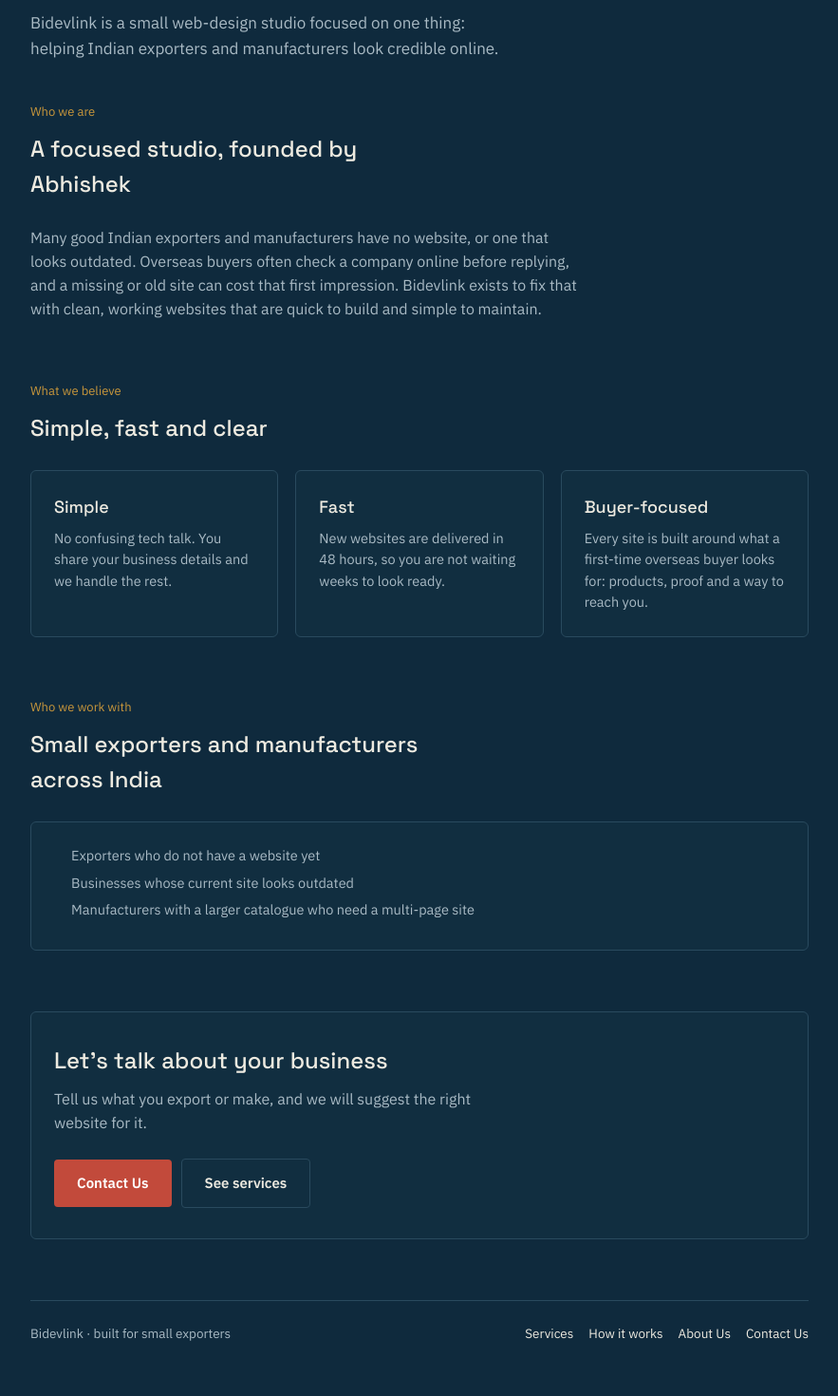
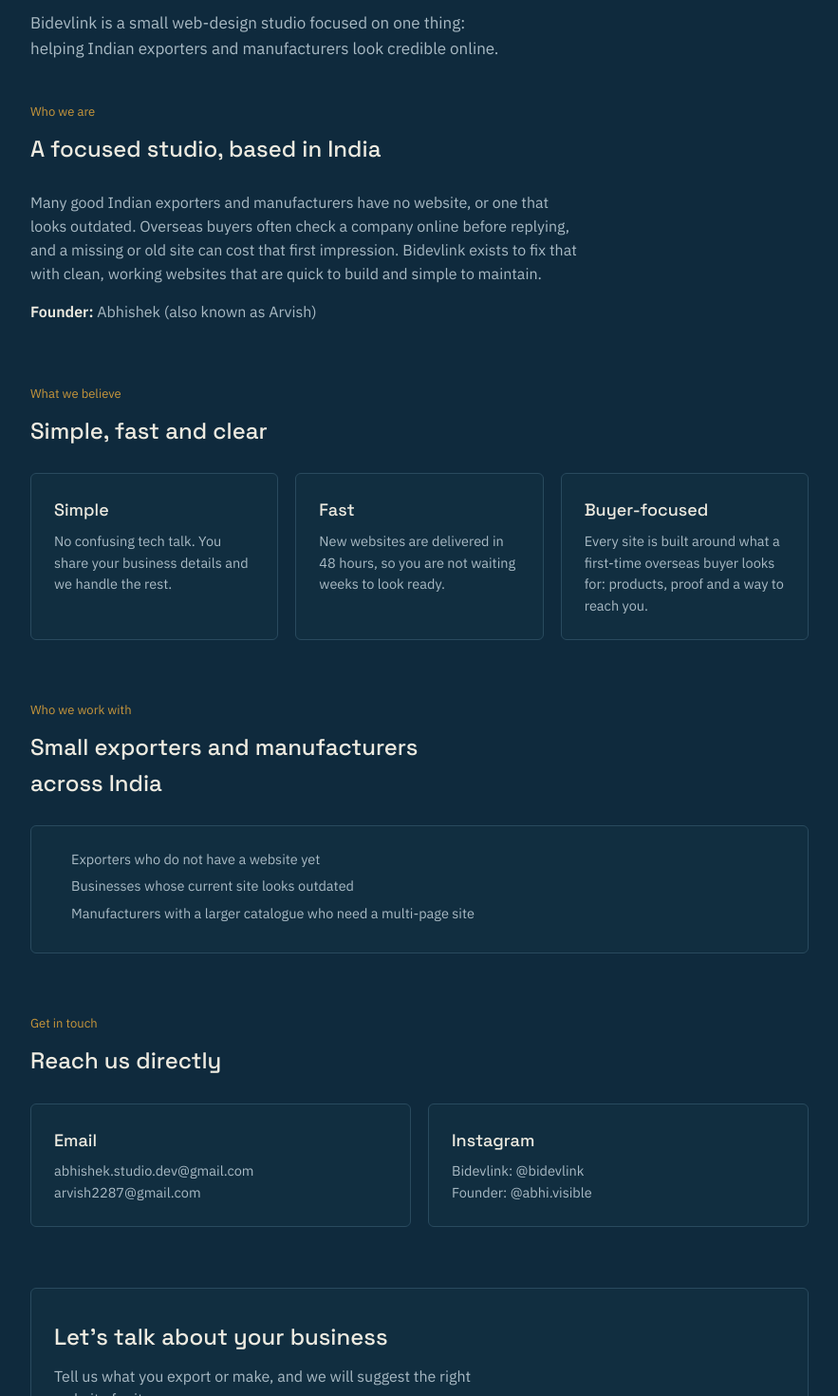
Before and after one commit to Abhishek862009/portfolio, a Next.js app: page /bidevlink/about in a window 1280 px wide. Shown: the part 320-1790 px from the top of the page at 95% size, without its empty margins (198-1081 px from the left). Built offline with nearby package versions, Linux system fonts and the light colour scheme.

Commit message:
Bidevlink About: founder name, both emails, Instagram links, India

```diff
--- a/app/bidevlink/about/page.tsx
+++ b/app/bidevlink/about/page.tsx
@@ -22,12 +22,15 @@ export default function AboutPage() {
 
       <section>
         <div className="section-label">Who we are</div>
-        <h2>A focused studio, founded by Abhishek</h2>
+        <h2>A focused studio, based in India</h2>
         <p style={{ color: 'var(--d-ink-soft)', maxWidth: '60ch', margin: 0 }}>
           Many good Indian exporters and manufacturers have no website, or one that looks outdated.
           Overseas buyers often check a company online before replying, and a missing or old site
           can cost that first impression. Bidevlink exists to fix that with clean, working websites
           that are quick to build and simple to maintain.
+        </p>
+        <p style={{ color: 'var(--d-ink-soft)', maxWidth: '60ch', margin: '16px 0 0' }}>
+          <strong style={{ color: 'var(--d-ink)' }}>Founder:</strong> Abhishek (also known as Arvish)
         </p>
       </section>
 
@@ -63,6 +66,31 @@ export default function AboutPage() {
       </section>
 
       <section>
+        <div className="section-label">Get in touch</div>
+        <h2>Reach us directly</h2>
+        <div className="grid2">
+          <div className="card">
+            <h3>Email</h3>
+            <p>
+              <a href="mailto:abhishek.studio.dev@gmail.com">abhishek.studio.dev@gmail.com</a>
+              <br />
+              <a href="mailto:arvish2287@gmail.com">arvish2287@gmail.com</a>
+            </p>
+          </div>
+          <div className="card">
+            <h3>Instagram</h3>
+            <p>
+              Bidevlink:{' '}
+              <a href="https://www.instagram.com/bidevlink" target="_blank" rel="noopener noreferrer">@bidevlink</a>
+              <br />
+              Founder:{' '}
+              <a href="https://www.instagram.com/abhi.visible" target="_blank" rel="noopener noreferrer">@abhi.visible</a>
+            </p>
+          </div>
+        </div>
+      </section>
+
+      <section>
         <div className="band">
           <h2>Let&apos;s talk about your business</h2>
           <p>Tell us what you export or make, and we will suggest the right website for it.</p>
--- a/app/bidevlink/layout.tsx
+++ b/app/bidevlink/layout.tsx
@@ -51,6 +51,8 @@ const jsonLd = {
     'Websites for Indian exporters and manufacturers — new sites built in 48 hours, or a care plan for an existing site.',
   areaServed: 'IN',
   email: 'abhishek.studio.dev@gmail.com',
+  founder: { '@type': 'Person', name: 'Abhishek', alternateName: 'Arvish' },
+  sameAs: ['https://www.instagram.com/bidevlink'],
 };
 
 // Every selector is scoped under .bidevlink-page so this section's own look
@@ -174,12 +176,14 @@ export default function BidevlinkLayout({ children }: { children: React.ReactNod
         {children}
 
         <footer className="site-footer">
-          <span>Bidevlink · built for small exporters</span>
+          <span>Bidevlink · built for small exporters · India</span>
           <nav>
             <Link href="/bidevlink/services">Services</Link>
             <Link href="/bidevlink/process">How it works</Link>
             <Link href="/bidevlink/about">About Us</Link>
             <a href="/#contact">Contact Us</a>
+            <a href="https://www.instagram.com/bidevlink" target="_blank" rel="noopener noreferrer">Instagram</a>
+            <a href="mailto:abhishek.studio.dev@gmail.com">Email</a>
           </nav>
         </footer>
       </div>
```
